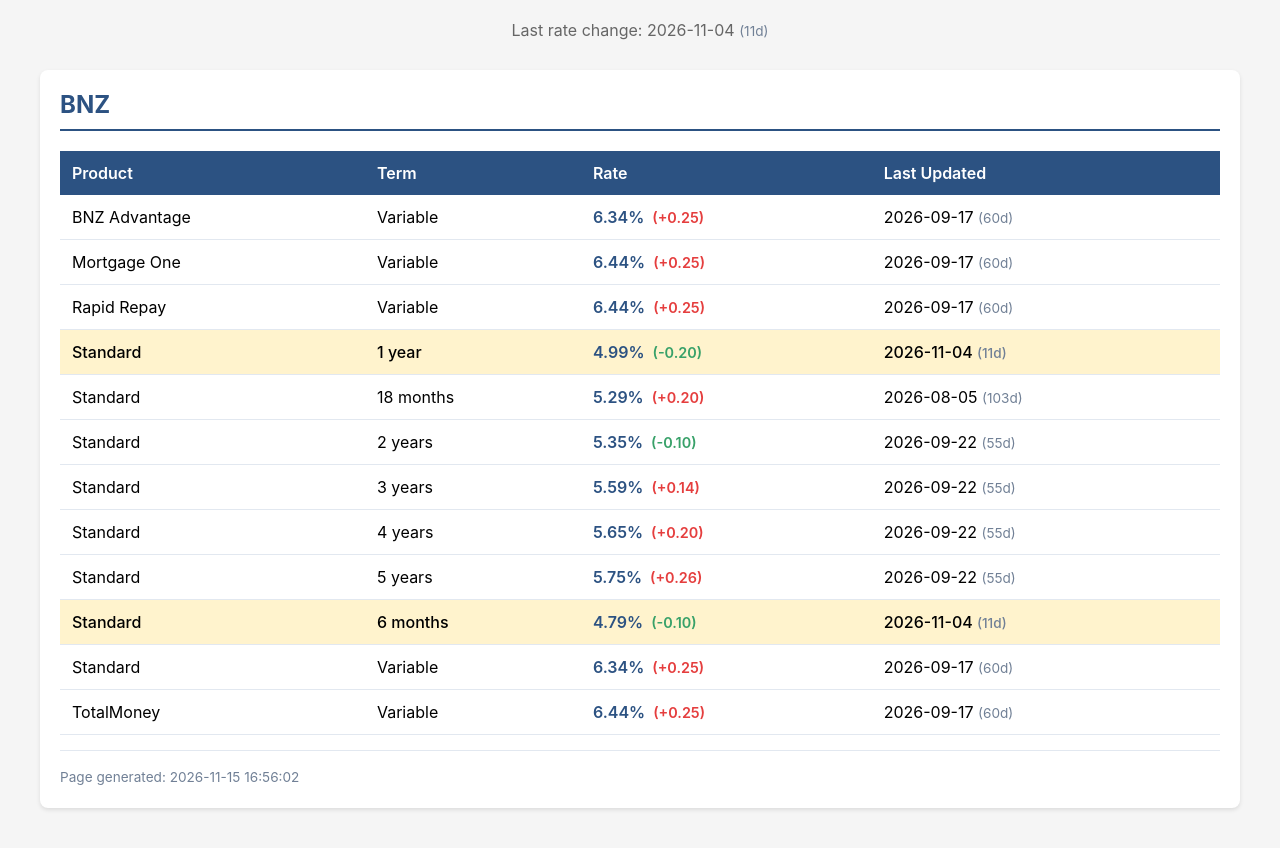
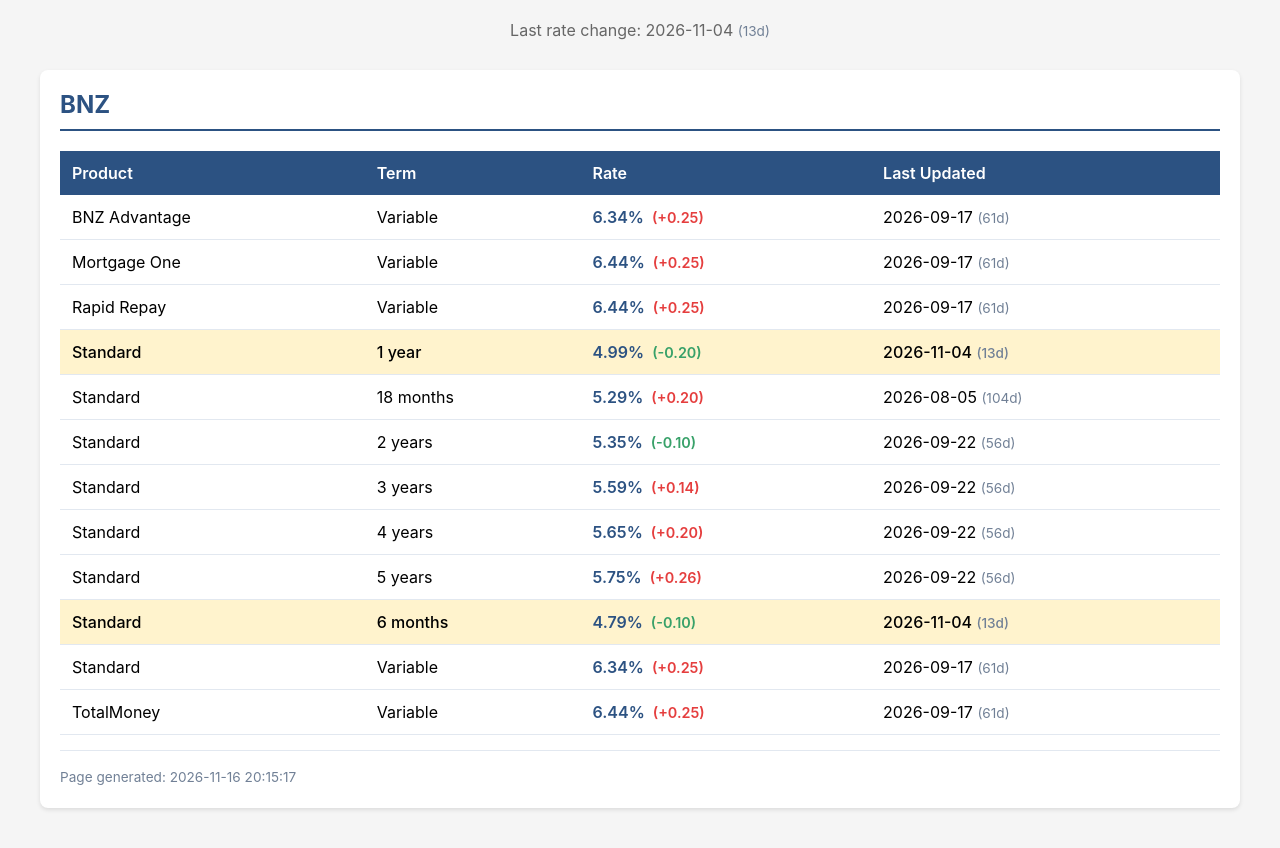
Before and after one commit to rafau/kiwi_rates, a plain HTML site: page docs/index.html in a window 1280 px wide. Shown: the part 82-930 px from the top of the page. Drawn offline with Linux system fonts and the light colour scheme.

Commit message:
Update rates - 2026-11-16

```diff
--- a/docs/index.html
+++ b/docs/index.html
@@ -247,7 +247,7 @@
 </head>
 <body>
     <h1>Kiwi Rates</h1>
-    <p class="last-updated">Last rate change: 2026-11-04 <span class="days-ago">(11d)</span></p>
+    <p class="last-updated">Last rate change: 2026-11-04 <span class="days-ago">(13d)</span></p>
 
     <div class="bank-section">
         <h2>BNZ</h2>
@@ -265,78 +265,78 @@
                     <td>BNZ Advantage</td>
                     <td>Variable</td>
                     <td class="rate">6.34% <span class="rate-change-positive">(+0.25)</span></td>
-                    <td>2026-09-17 <span class="days-ago">(60d)</span></td>
+                    <td>2026-09-17 <span class="days-ago">(61d)</span></td>
                 </tr>
                 <tr>
                     <td>Mortgage One</td>
                     <td>Variable</td>
                     <td class="rate">6.44% <span class="rate-change-positive">(+0.25)</span></td>
-                    <td>2026-09-17 <span class="days-ago">(60d)</span></td>
+                    <td>2026-09-17 <span class="days-ago">(61d)</span></td>
                 </tr>
                 <tr>
                     <td>Rapid Repay</td>
                     <td>Variable</td>
                     <td class="rate">6.44% <span class="rate-change-positive">(+0.25)</span></td>
-                    <td>2026-09-17 <span class="days-ago">(60d)</span></td>
+                    <td>2026-09-17 <span class="days-ago">(61d)</span></td>
                 </tr>
                 <tr class="recent-change">
                     <td>Standard</td>
                     <td>1 year</td>
                     <td class="rate">4.99% <span class="rate-change-negative">(-0.20)</span></td>
-                    <td>2026-11-04 <span class="days-ago">(11d)</span></td>
+                    <td>2026-11-04 <span class="days-ago">(13d)</span></td>
                 </tr>
                 <tr>
                     <td>Standard</td>
                     <td>18 months</td>
                     <td class="rate">5.29% <span class="rate-change-positive">(+0.20)</span></td>
-                    <td>2026-08-05 <span class="days-ago">(103d)</span></td>
+                    <td>2026-08-05 <span class="days-ago">(104d)</span></td>
                 </tr>
                 <tr>
                     <td>Standard</td>
                     <td>2 years</td>
                     <td class="rate">5.35% <span class="rate-change-negative">(-0.10)</span></td>
-                    <td>2026-09-22 <span class="days-ago">(55d)</span></td>
+                    <td>2026-09-22 <span class="days-ago">(56d)</span></td>
                 </tr>
                 <tr>
                     <td>Standard</td>
                     <td>3 years</td>
                     <td class="rate">5.59% <span class="rate-change-positive">(+0.14)</span></td>
-                    <td>2026-09-22 <span class="days-ago">(55d)</span></td>
+                    <td>2026-09-22 <span class="days-ago">(56d)</span></td>
                 </tr>
                 <tr>
                     <td>Standard</td>
                     <td>4 years</td>
                     <td class="rate">5.65% <span class="rate-change-positive">(+0.20)</span></td>
-                    <td>2026-09-22 <span class="days-ago">(55d)</span></td>
+                    <td>2026-09-22 <span class="days-ago">(56d)</span></td>
                 </tr>
                 <tr>
                     <td>Standard</td>
                     <td>5 years</td>
                     <td class="rate">5.75% <span class="rate-change-positive">(+0.26)</span></td>
-                    <td>2026-09-22 <span class="days-ago">(55d)</span></td>
+                    <td>2026-09-22 <span class="days-ago">(56d)</span></td>
                 </tr>
                 <tr class="recent-change">
                     <td>Standard</td>
                     <td>6 months</td>
                     <td class="rate">4.79% <span class="rate-change-negative">(-0.10)</span></td>
-                    <td>2026-11-04 <span class="days-ago">(11d)</span></td>
+                    <td>2026-11-04 <span class="days-ago">(13d)</span></td>
                 </tr>
                 <tr>
                     <td>Standard</td>
                     <td>Variable</td>
                     <td class="rate">6.34% <span class="rate-change-positive">(+0.25)</span></td>
-                    <td>2026-09-17 <span class="days-ago">(60d)</span></td>
+                    <td>2026-09-17 <span class="days-ago">(61d)</span></td>
                 </tr>
                 <tr>
                     <td>TotalMoney</td>
                     <td>Variable</td>
                     <td class="rate">6.44% <span class="rate-change-positive">(+0.25)</span></td>
-                    <td>2026-09-17 <span class="days-ago">(60d)</span></td>
+                    <td>2026-09-17 <span class="days-ago">(61d)</span></td>
                 </tr>
             </tbody>
         </table>
         <div class="bank-dates">
-            <p>Page generated: 2026-11-15 16:56:02</p>
+            <p>Page generated: 2026-11-16 20:15:17</p>
         </div>
     </div>
 </body>
```
